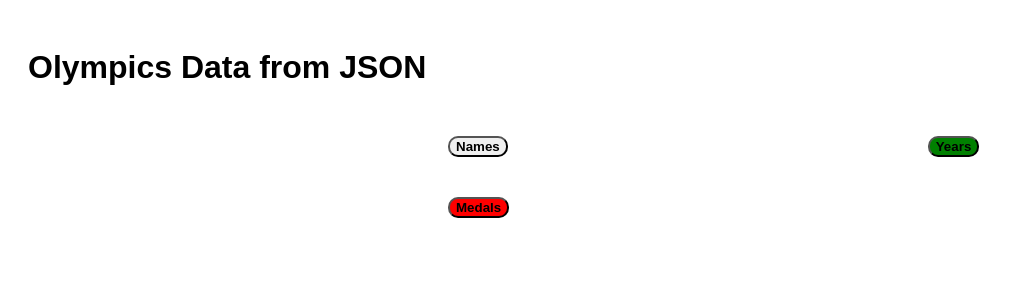
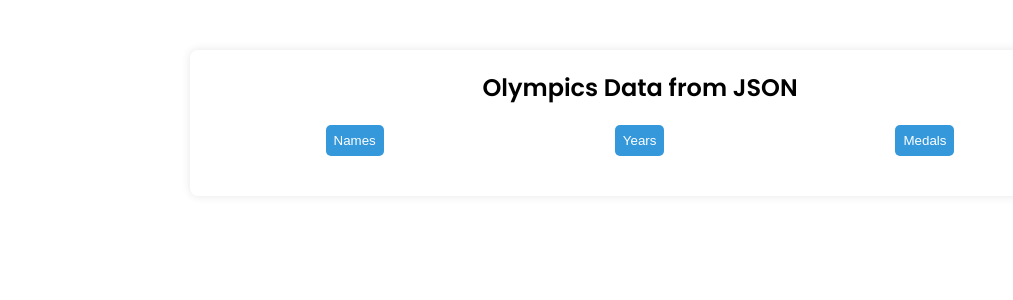
Before and after one commit to bretazs/projeto-sports, a React (Vite) app: page / in a window 1280 px wide. Shown: the top 300 px of the page, without its empty margins (0-1013 px from the left). Built offline with nearby package versions, Linux system fonts and the light colour scheme.

Commit message:
melhoria do layoyt

```diff
--- a/src/App.jsx
+++ b/src/App.jsx
@@ -2,9 +2,7 @@ import { useEffect, useState } from "react";
 import './style.css';
 
 function App() {
-  const [names, setNames] = useState([]);
-  const [years, setYears] = useState([]);
-  const [medals, setMedals] = useState([]);
+  const [data, setData] = useState([]);
   const [showNames, setShowNames] = useState(false);
   const [showYears, setShowYears] = useState(false);
   const [showMedals, setShowMedals] = useState(false);
@@ -13,13 +11,7 @@ function App() {
     fetch('./gold_medalists.json')
       .then((res) => res.json())
       .then((data) => {
-        const names = data.map(item => item.Name);
-        const years = data.map(item => item.Year);
-        const medals = data.map(item => item.Medal);
-
-        setNames(names);
-        setYears(years);
-        setMedals(medals);
+        setData(data);
       })
       .catch((error) => {
         console.error('Erro ao carregar os dados: ', error);
@@ -29,36 +21,29 @@ function App() {
   return (
     <div className="container">
       <h1 className="heading">Olympics Data from JSON</h1>
-      <div className="category">
-        <button className="names" onClick={() => setShowNames(!showNames)}>Names</button>
-        {showNames && (
-          <ul>
-            {names.map((name, index) => (
-              <li key={index}>{name}</li>
-            ))}
-          </ul>
-        )}
+      <div className="button-container">
+        <button className="header-button-names" onClick={() => setShowNames(!showNames)}>Names</button>
+        <button className="header-button-year" onClick={() => setShowYears(!showYears)}>Years</button>
+        <button className="header-button-medals" onClick={() => setShowMedals(!showMedals)}>Medals</button>
       </div>
-      <div className="category">
-        <button className="years" onClick={() => setShowYears(!showYears)}>Years</button>
-        {showYears && (
-          <ul>
-            {years.map((year, index) => (
-              <li key={index}>{year}</li>
-            ))}
-          </ul>
-        )}
-      </div>
-      <div className="category">
-        <button className="medals" onClick={() => setShowMedals(!showMedals)}>Medals</button>
-        {showMedals && (
-          <ul>
-            {medals.map((medal, index) => (
-              <li key={index}>{medal}</li>
-            ))}
-          </ul>
-        )}
-      </div>
+      <table className="data-table">
+        <thead>
+          <tr>
+            {showNames && <th>Names</th>}
+            {showYears && <th>Years</th>}
+            {showMedals && <th>Medals</th>}
+          </tr>
+        </thead>
+        <tbody>
+          {data.map((item, index) => (
+            <tr key={index}>
+              {showNames && <td>{item.Name}</td>}
+              {showYears && <td>{item.Year}</td>}
+              {showMedals && <td>{item.Medal}</td>}
+            </tr>
+          ))}
+        </tbody>
+      </table>
     </div>
   );
 }
--- a/src/style.css
+++ b/src/style.css
@@ -1,61 +1,83 @@
+@import url('https://fonts.googleapis.com/css2?family=Poppins:wght@400;600&display=swap');
+
+* {
+  margin: 0;
+  padding: 0;
+  box-sizing: border-box;
+}
+
+body {
+  font-family: 'Poppins', sans-serif;
+  background-color: white;
+}
+
 .container {
-  font-family: "Poppins", sans-serif;
-  font-weight: 100;
-  font-style: normal;
+  max-width: 900px;
+  margin: 50px auto;
   padding: 20px;
+  background-color: white;
+  border-radius: 8px;
+  box-shadow: 0 0 10px rgba(0, 0, 0, 0.1);
 }
 
 .heading {
   text-align: center;
   margin-bottom: 20px;
-    display: flex;
+  font-size: 24px;
+  font-weight: 600;
 }
 
-  .category {
-    margin-top: 30px;
-    display: inline-block;
-    padding-inline-start: 20px;
-    margin-left: 400px;
-    ;
-
+.button-container {
+  display: flex;
+  justify-content: space-around;
+  margin-bottom: 20px;
 }
 
-  .category button {
-    margin-bottom: 10px;
+.header-button-names{
+  background-color: #3498db;;
+  border-radius: 5px;
+  border: none;
   cursor: pointer;
-    color: black;
-    font-weight: bold;
-
-
-
+  padding: 8px;
+  color: white;
 }
 
-  .category ul {
-    list-style-type: none;
-    padding: 0;
+.header-button-year{
+  background-color: #3498db;
+  color: white;
+  border-radius: 5px;
+  border: none;
+  cursor: pointer;
+  padding: 8px;
 }
 
-  .category li {
-    margin-bottom: 5px;
+.header-button-medals{
+  color: white;
+  background-color: #3498db;;
+  border-radius: 5px;
+  border: none;
+  cursor: pointer;
+  padding: 8px;
 }
 
-  .names {
-    border-radius: 10px;
-
+.header-button-medals:hover, .header-button-year:hover,.header-button-names:hover  {
+  background-color: #0056b3;
+  transition: 0.7s;
 }
 
-  .years {
-    background-color: green;
-    border-radius: 10px;
+.data-table {
+  width: 100%;
+  border-collapse: collapse;
 }
 
-  .medals {
-    background-color: red;
-    border-radius: 10px;
+.data-table th,
+.data-table td {
+  padding: 12px;
+  text-align: left;
+  border-bottom: 1px solid #ddd;
 }
 
-
-  .medals:hover, .years:hover, .names:hover{
-    transition: 0.8s;
-    opacity: 0.;
+.data-table th {
+  background-color: #93aeb1;
+  font-weight: 600;
 }
```
Lines whose indentation alone changed are shown as unchanged.
